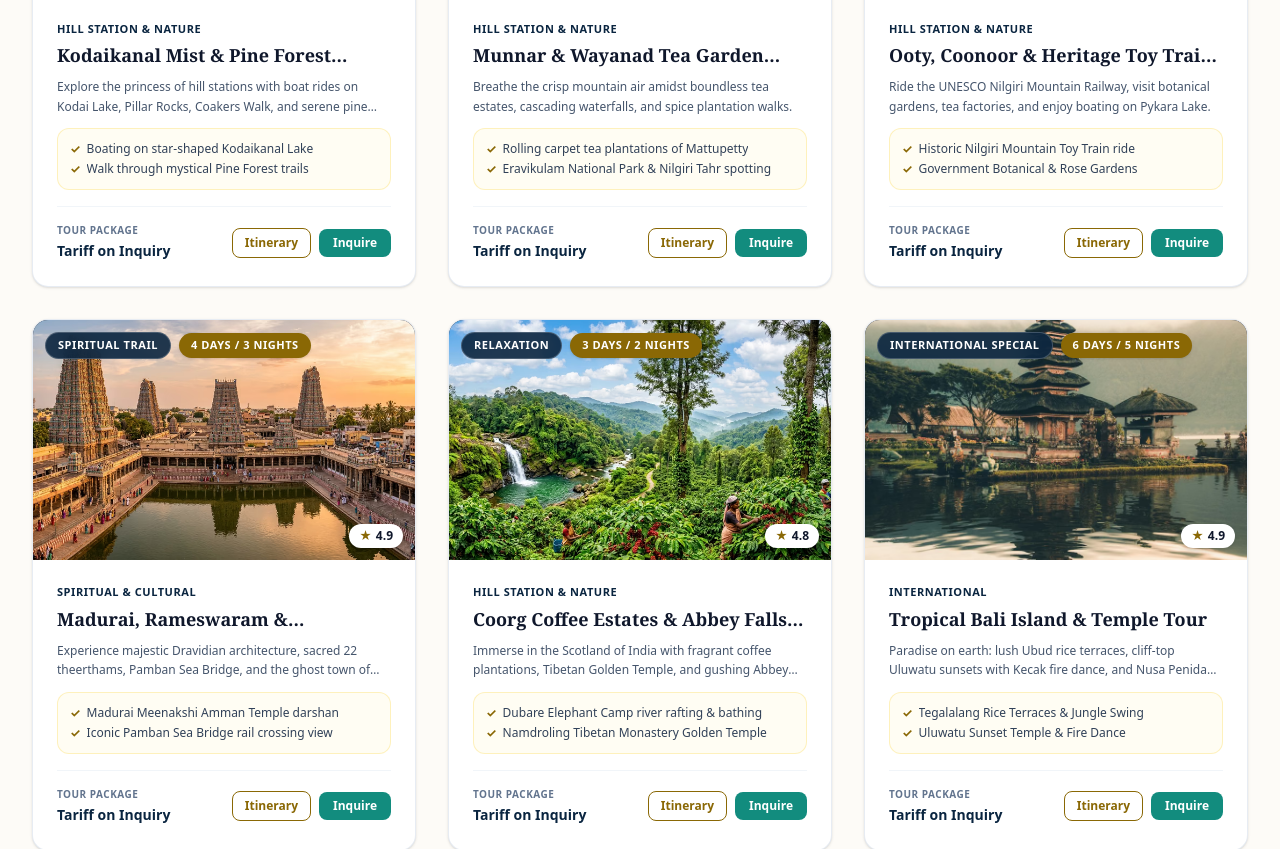
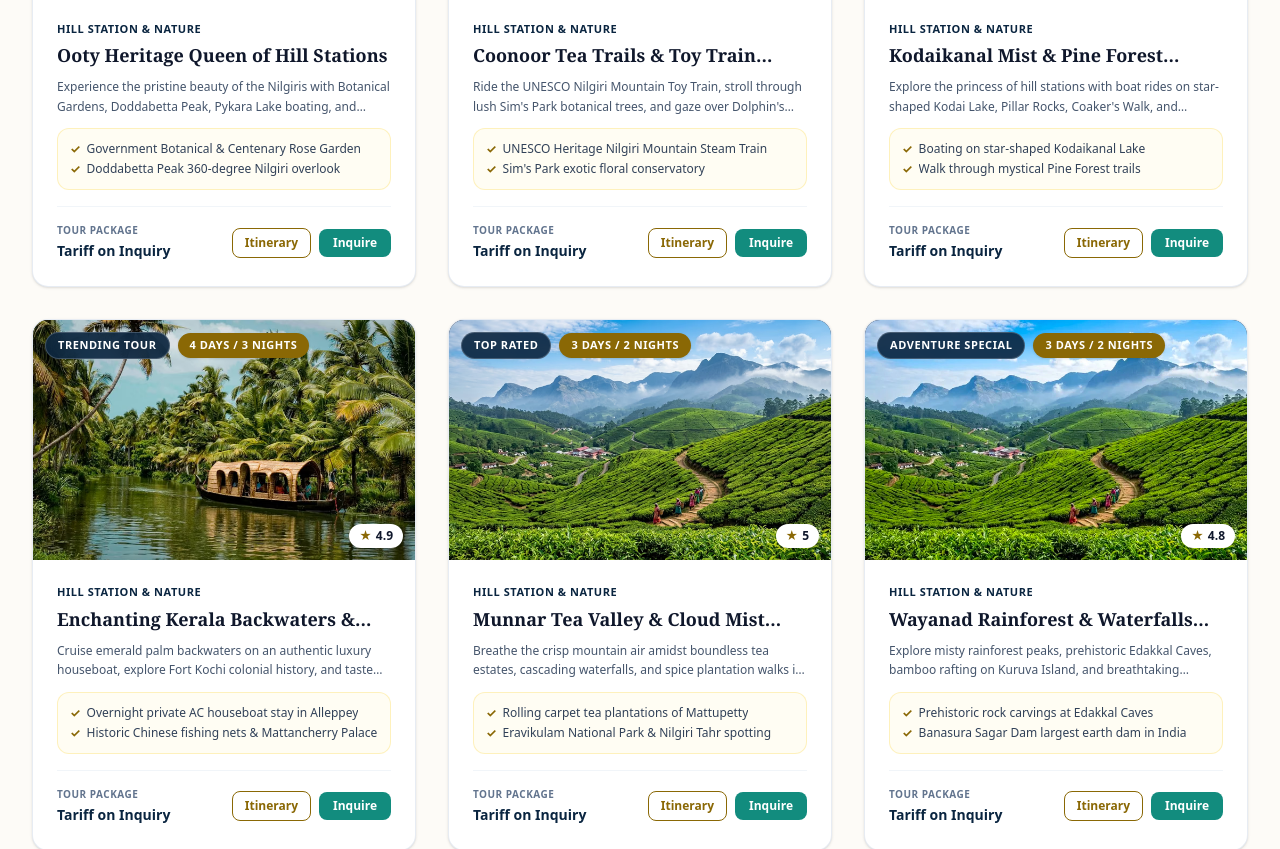
Before and after one commit to ThiyagThiyag/Om_Muruga_Travels, a React (Vite) app: page / in a window 1280 px wide. Shown: the part 2480-3329 px from the top of the page. Built offline with nearby package versions, Linux system fonts and the light colour scheme.

Commit message:
feat: add FeaturedShowcaseSection component and data for tours and rooms

```diff
--- a/src/components/home/FeaturedShowcaseSection.jsx
+++ b/src/components/home/FeaturedShowcaseSection.jsx
@@ -175,15 +175,9 @@ export default function FeaturedShowcaseSection({ onOpenRoomModal, onOpenTourMod
                   <h3 className="text-base font-bold text-slate-900 font-serif line-clamp-1 mb-2">
                     {room.title}
                   </h3>
-                  <p className="text-xs text-slate-600 line-clamp-2 mb-4 leading-relaxed">
+                  <p className="text-xs text-slate-600 line-clamp-2 mb-2 leading-relaxed">
                     {room.shortDescription}
                   </p>
-
-                  <div className="flex items-center gap-3 text-xs text-slate-500 pb-4 border-b border-slate-100">
-                    <span>👥 {room.capacity}</span>
-                    <span>•</span>
-                    <span>🛏️ {room.bedType}</span>
-                  </div>
                 </div>
 
                 <div className="pt-4 flex items-center justify-between">
@@ -197,12 +191,6 @@ export default function FeaturedShowcaseSection({ onOpenRoomModal, onOpenTourMod
                   </div>
 
                   <div className="flex items-center gap-2">
-                    <button
-                      onClick={() => onOpenRoomModal(room)}
-                      className="px-3 py-1.5 rounded-lg border border-slate-200 text-slate-700 hover:text-[#0a2540] hover:bg-slate-50 text-xs font-semibold transition-colors"
-                    >
-                      Details
-                    </button>
                     <a
                       href="https://wa.me/916382508601?text=Hi%20Om%20Muruga%20Travels,%20I%20would%20like%20to%20inquire%20about%20cottage%20stay%20availability"
                       target="_blank"
--- a/src/data/featuredHomeData.js
+++ b/src/data/featuredHomeData.js
@@ -1,13 +1,50 @@
 // Lightweight decoupled dataset specifically for Homepage to avoid parsing heavy catalog on initial load
+// Matches the exact active tour packages catalog
 export const featuredTours = [
   {
-    "id": "tour-1",
+    "id": "tour-ooty",
+    "title": "Ooty Heritage Queen of Hill Stations",
+    "badge": "Popular Choice",
+    "duration": "3 Days / 2 Nights",
+    "rating": 4.9,
+    "category": "Hill Station & Nature",
+    "description": "Experience the pristine beauty of the Nilgiris with Botanical Gardens, Doddabetta Peak, Pykara Lake boating, and iconic tea estates.",
+    "highlights": [
+      "Government Botanical & Centenary Rose Garden",
+      "Doddabetta Peak 360-degree Nilgiri overlook",
+      "Pykara Lake speed boating & waterfalls"
+    ],
+    "idealFor": "",
+    "image": "/assets/images/tour-ooty.webp",
+    "pickupDrop": "",
+    "route": ""
+  },
+  {
+    "id": "tour-conoor",
+    "title": "Coonoor Tea Trails & Toy Train Romance",
+    "badge": "Scenic Trail",
+    "duration": "2 Days / 1 Night",
+    "rating": 4.9,
+    "category": "Hill Station & Nature",
+    "description": "Ride the UNESCO Nilgiri Mountain Toy Train, stroll through lush Sim's Park botanical trees, and gaze over Dolphin's Nose and Lamb's Rock.",
+    "highlights": [
+      "UNESCO Heritage Nilgiri Mountain Steam Train",
+      "Sim's Park exotic floral conservatory",
+      "Dolphin's Nose & Lamb's Rock canyon views"
+    ],
+    "idealFor": "",
+    "image": "/assets/images/tour-conoor.webp",
+    "pickupDrop": "",
+    "route": ""
+  },
+  {
+    "id": "tour-kodai",
     "title": "Kodaikanal Mist & Pine Forest Odyssey",
     "badge": "Bestseller",
     "duration": "4 Days / 3 Nights",
     "rating": 4.9,
     "category": "Hill Station & Nature",
-    "description": "Explore the princess of hill stations with boat rides on Kodai Lake, Pillar Rocks, Coakers Walk, and serene pine forests.",
+    "description": "Explore the princess of hill stations with boat rides on star-shaped Kodai Lake, Pillar Rocks, Coaker's Walk, and enchanting pine forest walks.",
     "highlights": [
       "Boating on star-shaped Kodaikanal Lake",
       "Walk through mystical Pine Forest trails",
@@ -19,13 +56,31 @@ export const featuredTours = [
     "route": ""
   },
   {
-    "id": "tour-2",
-    "title": "Munnar & Wayanad Tea Garden Escape",
+    "id": "tour-kerala",
+    "title": "Enchanting Kerala Backwaters & Alleppey Cruise",
+    "badge": "Trending Tour",
+    "duration": "4 Days / 3 Nights",
+    "rating": 4.9,
+    "category": "Hill Station & Nature",
+    "description": "Cruise emerald palm backwaters on an authentic luxury houseboat, explore Fort Kochi colonial history, and taste fresh coastal Kerala cuisine.",
+    "highlights": [
+      "Overnight private AC houseboat stay in Alleppey",
+      "Historic Chinese fishing nets & Mattancherry Palace",
+      "Village canoe boat rides through serene canals"
+    ],
+    "idealFor": "",
+    "image": "/assets/images/tour-kerala.webp",
+    "pickupDrop": "",
+    "route": ""
+  },
+  {
+    "id": "tour-munnar",
+    "title": "Munnar Tea Valley & Cloud Mist Getaway",
     "badge": "Top Rated",
-    "duration": "5 Days / 4 Nights",
+    "duration": "3 Days / 2 Nights",
     "rating": 5,
     "category": "Hill Station & Nature",
-    "description": "Breathe the crisp mountain air amidst boundless tea estates, cascading waterfalls, and spice plantation walks.",
+    "description": "Breathe the crisp mountain air amidst boundless tea estates, cascading waterfalls, and spice plantation walks in God's Own Country.",
     "highlights": [
       "Rolling carpet tea plantations of Mattupetty",
       "Eravikulam National Park & Nilgiri Tahr spotting",
@@ -37,43 +92,25 @@ export const featuredTours = [
     "route": ""
   },
   {
-    "id": "tour-3",
-    "title": "Ooty, Coonoor & Heritage Toy Train Wonder",
-    "badge": "Family Favorite",
+    "id": "tour-wayanad",
+    "title": "Wayanad Rainforest & Waterfalls Adventure",
+    "badge": "Adventure Special",
     "duration": "3 Days / 2 Nights",
     "rating": 4.8,
     "category": "Hill Station & Nature",
-    "description": "Ride the UNESCO Nilgiri Mountain Railway, visit botanical gardens, tea factories, and enjoy boating on Pykara Lake.",
+    "description": "Explore misty rainforest peaks, prehistoric Edakkal Caves, bamboo rafting on Kuruva Island, and breathtaking Banasura Sagar Dam.",
     "highlights": [
-      "Historic Nilgiri Mountain Toy Train ride",
-      "Government Botanical & Rose Gardens",
-      "Doddabetta Peak 360-degree viewpoint"
+      "Prehistoric rock carvings at Edakkal Caves",
+      "Banasura Sagar Dam largest earth dam in India",
+      "Soochipara cascading forest waterfalls"
     ],
     "idealFor": "",
-    "image": "/assets/images/tour-ooty.webp",
+    "image": "/assets/images/tour-wayanad.webp",
     "pickupDrop": "",
     "route": ""
   },
   {
-    "id": "tour-4",
-    "title": "Madurai, Rameswaram & Dhanushkodi Odyssey",
-    "badge": "Spiritual Trail",
-    "duration": "4 Days / 3 Nights",
-    "rating": 4.9,
-    "category": "Spiritual & Cultural",
-    "description": "Experience majestic Dravidian architecture, sacred 22 theerthams, Pamban Sea Bridge, and the ghost town of Dhanushkodi.",
-    "highlights": [
-      "Madurai Meenakshi Amman Temple darshan",
-      "Iconic Pamban Sea Bridge rail crossing view",
-      "Ramanathaswamy Temple 1000-pillar corridor"
-    ],
-    "idealFor": "",
-    "image": "/assets/images/tour-madurai.webp",
-    "pickupDrop": "",
-    "route": ""
-  },
-  {
-    "id": "tour-5",
+    "id": "tour-coorg",
     "title": "Coorg Coffee Estates & Abbey Falls Trek",
     "badge": "Relaxation",
     "duration": "3 Days / 2 Nights",
@@ -81,30 +118,12 @@ export const featuredTours = [
     "category": "Hill Station & Nature",
     "description": "Immerse in the Scotland of India with fragrant coffee plantations, Tibetan Golden Temple, and gushing Abbey Falls.",
     "highlights": [
-      "Dubare Elephant Camp river rafting & bathing",
+      "Dubare Elephant Camp river interaction",
       "Namdroling Tibetan Monastery Golden Temple",
       "Raja Seat sunset panoramic overlook"
     ],
     "idealFor": "",
     "image": "/assets/images/tour-coorg.webp",
-    "pickupDrop": "",
-    "route": ""
-  },
-  {
-    "id": "tour-6",
-    "title": "Tropical Bali Island & Temple Tour",
-    "badge": "International Special",
-    "duration": "6 Days / 5 Nights",
-    "rating": 4.9,
-    "category": "International",
-    "description": "Paradise on earth: lush Ubud rice terraces, cliff-top Uluwatu sunsets with Kecak fire dance, and Nusa Penida island hopping.",
-    "highlights": [
-      "Tegalalang Rice Terraces & Jungle Swing",
-      "Uluwatu Sunset Temple & Fire Dance",
-      "Speedboat day trip to Nusa Penida Kelingking beach"
-    ],
-    "idealFor": "",
-    "image": "/assets/images/tour-bali.webp",
     "pickupDrop": "",
     "route": ""
   }
```
